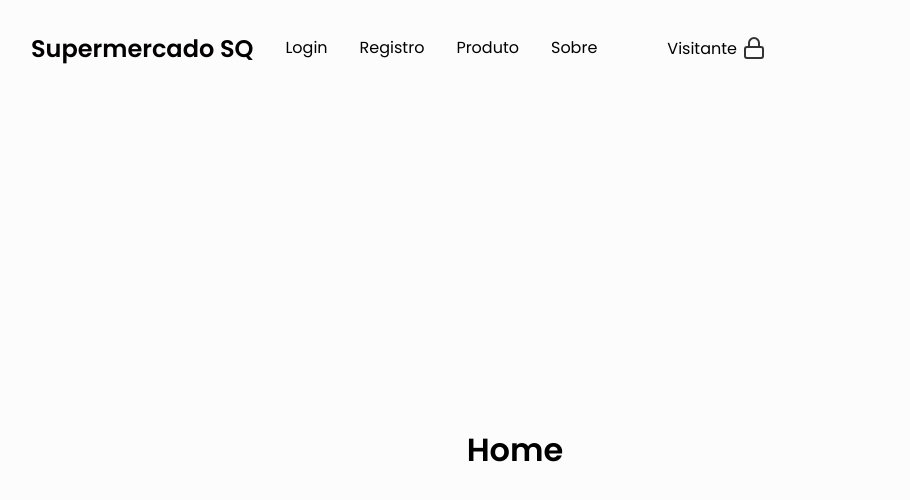
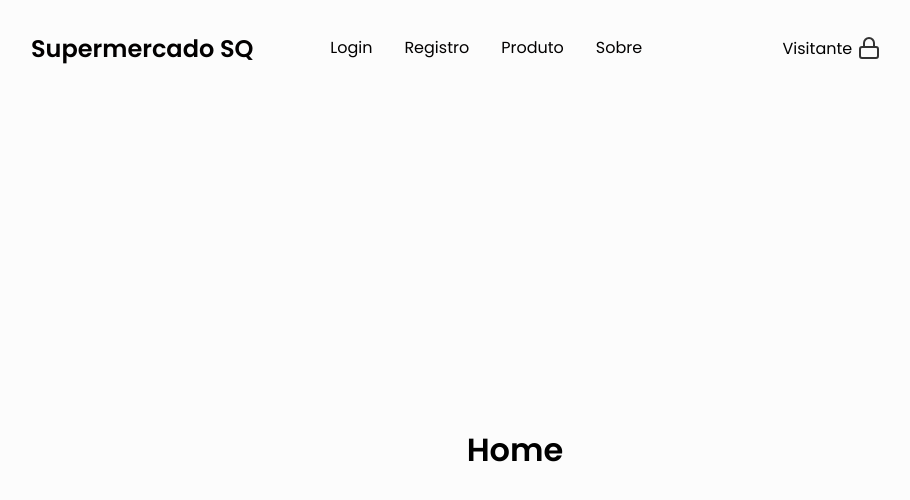
Before and after one commit to stack-over-code-atlantico/supermercadosq-fe, a React (Vite) app in the folder supermercadosq/: page / in a window 1280 px wide. Shown: the top 500 px of the page, without its empty margins (125-1035 px from the left). Built offline with nearby package versions, Linux system fonts and the light colour scheme.

Commit message:
Feat: function nav and adjust styles

```diff
--- a/supermercadosq/src/components/Navbar/index.jsx
+++ b/supermercadosq/src/components/Navbar/index.jsx
@@ -1,6 +1,6 @@
 import React from 'react';
 import { useState, useEffect } from "react";
-import { Nav, NavLink, NavItem, NavMenu, NavInf, NavLabel, NavbarContainer, MobileIcon } from './styles';
+import { Nav, NavLink, NavItem, NavMenu, NavInf, NavLabel, NavbarContainer, MobileIcon, NavLogo } from './styles';
 import { FaBars, FaTimes } from "react-icons/fa";
 import lockLogo from '../../assets/lock.svg'
 import { IconContext } from "react-icons/lib";
@@ -15,9 +15,9 @@ export function Navbar() {
     <IconContext.Provider value={{ color: "var(--color-black)" }}>
       <Nav>
         <NavbarContainer>
-          <NavLink to='/'>
+          <NavLogo to='/' onClick={closeMobileMenu}>
             <h1>Supermercado SQ</h1>
-          </NavLink>
+          </NavLogo>
 
 
 
--- a/supermercadosq/src/components/Navbar/styles.jsx
+++ b/supermercadosq/src/components/Navbar/styles.jsx
@@ -6,7 +6,6 @@ export const Nav = styled.nav`
   background: transparent; /* transparent */
   height: 90px; /* 6rem */
   display: flex;
-  justify-content: space-between;
   padding: 0.5rem calc((100vw - 1000px)/2);
   z-index: 10;
 `;
@@ -17,6 +16,22 @@ export const NavbarContainer = styled.div`
   height: 80px;
 `;
 
+export const NavLogo = styled(Link)`
+  color: var(--color-black);
+  display: flex;
+  margin-right: 3.5vw;
+  align-items: center;
+  text-decoration: none;
+  padding: 0 1rem;
+  height: 100%;
+  cursor: pointer;
+
+  @media screen and (max-width: 850px){
+    margin-right: 1vw;
+  }
+
+`;
+
 export const NavLink = styled(Link)`
   color: var(--color-black);
   display: flex;
@@ -25,6 +40,17 @@ export const NavLink = styled(Link)`
   padding: 0 1rem;
   height: 100%;
   cursor: pointer;
+
+  @media screen and (max-width: 768px) {
+    text-align: center;
+    padding: 2rem;
+    width: 100%;
+    display: table;
+    &:hover {
+      color: #4b59f7;
+      transition: all 0.3s ease;
+    }
+  }
 `;
 
 export const MobileIcon = styled.div`
@@ -48,10 +74,13 @@ export const NavMenu = styled.ul`
   text-align: center;
   list-style: none;
 
-  margin-right: 32px;
+  margin-right: 8vw;
+
+  @media screen and (max-width: 850px){
+    margin-right: 5vw;
+  }
 
   @media screen and (max-width: 768px){
-    display: none;
     display: flex;
     flex-direction: column;
     width: 100%;
@@ -60,7 +89,7 @@ export const NavMenu = styled.ul`
     top: 80px;
     left: ${({ click }) => (click ? 0 : "-100%")};
     opacity: 1;
-    transition: all 0.5s ease;
+    transition: all 0.6s ease;
     background: var(--color-gray);
   }
 `;
@@ -71,7 +100,7 @@ export const NavItem = styled.li`
   &:hover {
     border-bottom: 2px solid #4b59f7;
   }
-  @media screen and (max-width: 960px) {
+  @media screen and (max-width: 768px) {
     width: 100%;
     &:hover {
       border: none;
```
